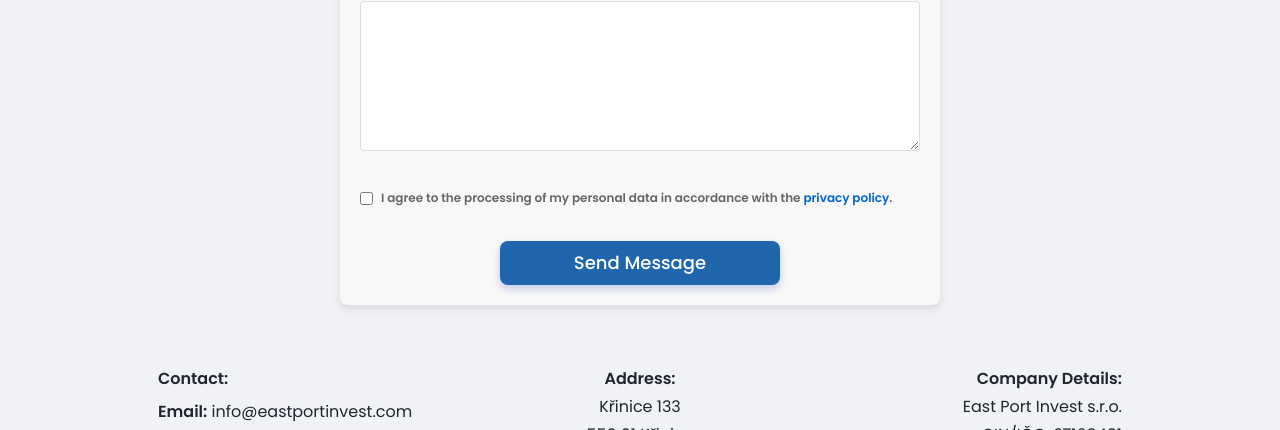
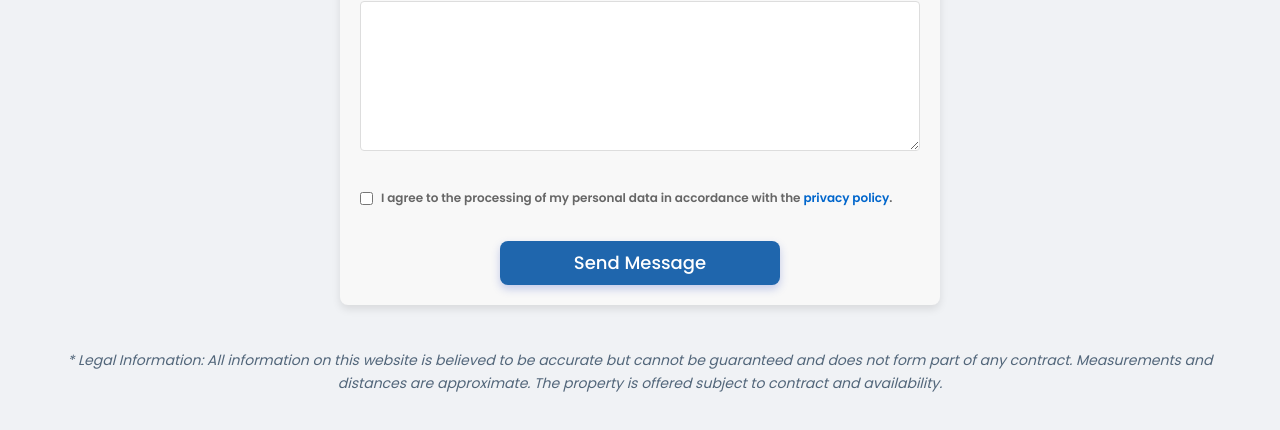
Before and after one commit to DanielleFiene/East-Port-Invest-sro, a plain HTML site: page liberec.html in a window 1280 px wide. Shown: the part 3372-3802 px from the top of the page. Drawn offline with nearby package versions, Linux system fonts and the light colour scheme.

```diff
--- a/liberec.html
+++ b/liberec.html
@@ -190,6 +190,20 @@
         </div>
     </section>
 
+<!--=====================Disclaimer ===================-->
+<div class="disclaimer">
+  <div class="disclaimer__container">
+    <p class="disclaimer__text">
+  * Legal Information: All information on this
+    website is believed to be accurate but cannot
+    be guaranteed and does not form part of any
+    contract. Measurements and distances are
+    approximate. The property is offered subject
+    to contract and availability.
+</p>
+  </div>
+</div>
+
 <!-- Footer Section -->
 <footer class="footer ">
     <div class="footer__info">
--- a/resources/CSS/detailStyle.css
+++ b/resources/CSS/detailStyle.css
@@ -565,8 +565,31 @@ label[for="gdpr"] a:hover {
     }
 }
 
+/* =================== Disclaimer Styling =================== */
+.disclaimer {
+  padding: 1.5rem 1rem;
+}
 
+.disclaimer__container {
+  max-width: 1200px;
+  margin: 0 auto;
+  text-align: center;
+}
 
+.disclaimer__text {
+  font-size: var(--smaller-font-size);
+  color: var(--text-color);
+  line-height: 1.6;
+  font-style: italic;
+}
+
+/* Responsive */
+@media screen and (max-width: 768px) {
+  .disclaimer__text {
+    font-size: var(--small-font-size);
+    padding: 0 1rem;
+  }
+}
 
 /*=============== FOOTER ===============*/
 
--- a/resources/CSS/style.css
+++ b/resources/CSS/style.css
@@ -1061,6 +1061,32 @@ nav {
   color: var(--title-color);
 }
 ==============*/
+
+/* =================== Disclaimer Styling =================== */
+.disclaimer {
+  padding: 1.5rem 1rem;
+}
+
+.disclaimer__container {
+  max-width: 1200px;
+  margin: 0 auto;
+  text-align: center;
+}
+
+.disclaimer__text {
+  font-size: var(--smaller-font-size);
+  color: var(--text-color);
+  line-height: 1.6;
+  font-style: italic;
+}
+
+/* Responsive */
+@media screen and (max-width: 768px) {
+  .disclaimer__text {
+    font-size: var(--small-font-size);
+    padding: 0 1rem;
+  }
+}
 
 /*=============== FOOTER ===============*/
 
```
Also changed, not shown: index.html (+18 -3 lines), martinkovice.html (+14 -0 lines), olomouc.html (+13 -0 lines), teplice.html (+14 -0 lines).
